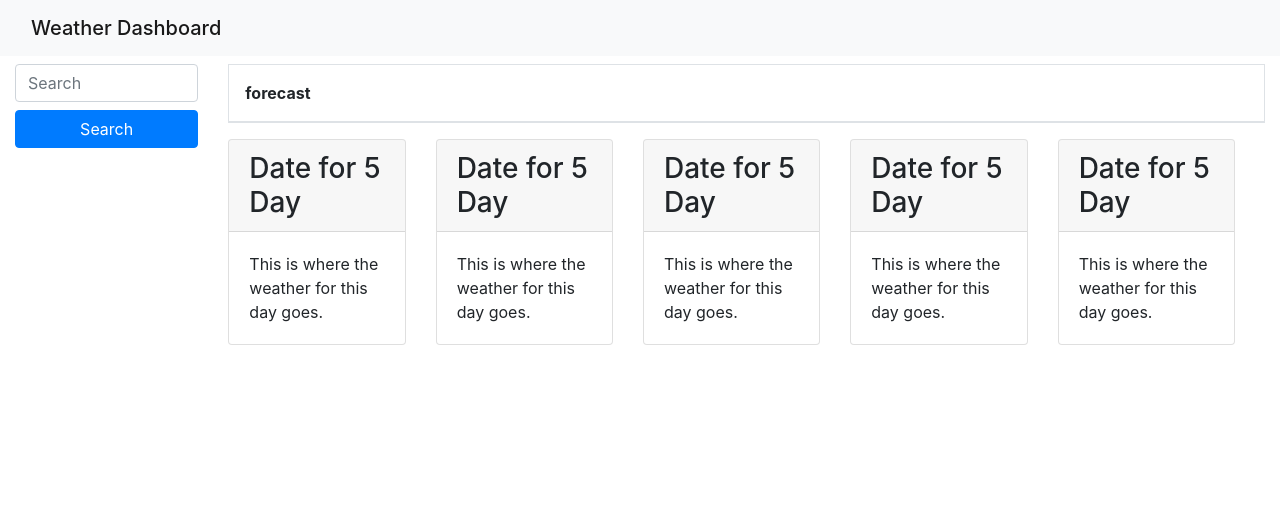
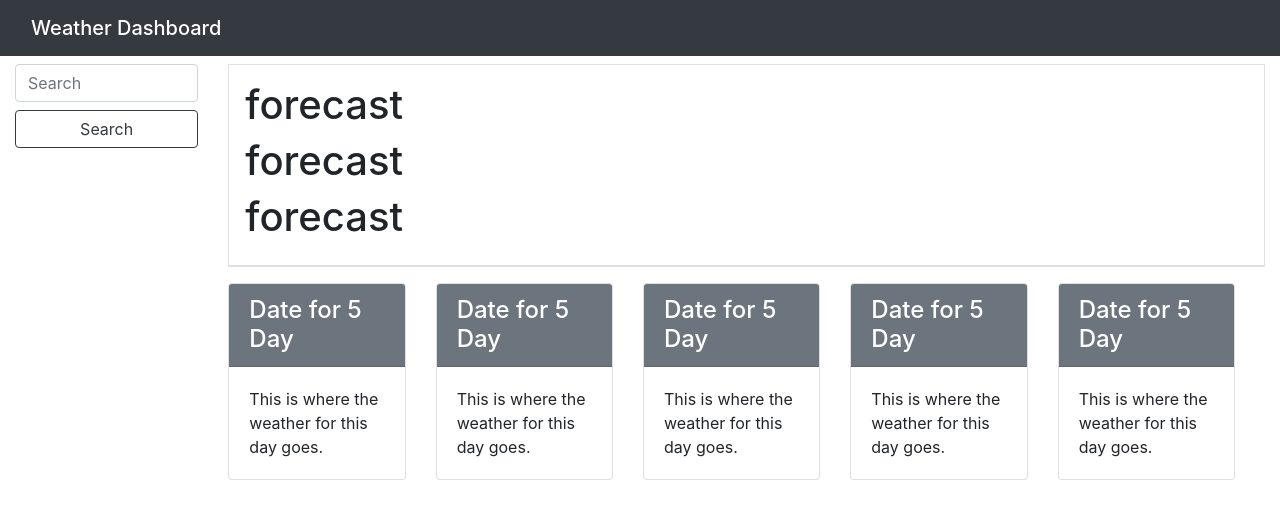
Before and after one commit to johnatticus/Weather-Dashboard, a plain HTML site: page index.html in a window 1280 px wide. Drawn offline with nearby package versions, Linux system fonts and the light colour scheme.

Commit message:
html styling

```diff
--- a/assets/css/style.css
+++ b/assets/css/style.css
@@ -1,5 +1,5 @@
 :root {
-    --deepblue: #00076b;
+    --deepblue: #8991ff;
 }
 
 /* .custom-card-deck {
@@ -11,3 +11,7 @@
     background-color: var(--deepblue);
 
 }
+
+/* .custom-card {
+    background-color: var(--deepblue);
+} */
--- a/index.html
+++ b/index.html
@@ -12,9 +12,9 @@
 </head>
 <body>
 
-  <nav class="navbar navbar-light bg-light mb-2">
+  <nav class="navbar navbar-dark bg-dark text-white mb-2">
     <div class="container-fluid ">
-      <span class="navbar-brand mb-0 h1">Weather Dashboard</span>
+      <span class="navbar-brand mb-0 h2">Weather Dashboard</span>
     </div>
   </nav>
   <!-- bootstrap container set to fluid so it changes with screen size -->
@@ -24,7 +24,7 @@
       <!-- search column w new buttons for cities searched below -->
       <section class="col-12 col-lg-2 col-md-12">
         <input class="form-control me-2" type="search" placeholder="Search" aria-label="Search">
-        <button type="button" class="btn btn-block btn-primary mt-2 mb-2" type="submit">Search</button>
+        <button type="button" class="btn btn-block btn-outline-dark mt-2 mb-2" type="submit">Search</button>
       </section>
       <!-- column that will have rows within -->
       <section class="col-12 col-md-12 col-lg-10">
@@ -34,7 +34,7 @@
             <table class="table table-bordered custom-table">
               <thead>
                 <tr>
-                  <th scope="col" class="p-3">forecast</th>
+                  <th scope="col" class="p-3"><h1>forecast</h1><h1>forecast</h1><h1>forecast</h1></th>
                 </tr>
               </thead>
               <tbody id="project-display"></tbody>
@@ -42,11 +42,11 @@
           </div>
         </div>
 
-        <!-- row that contains the cards for 5 day forcast -->
+        <!-- row that contains the cards-deck and cards for 5 day forcast -->
         <div class="row">
-          <div class="card-deck col-12 custom-card-deck">
+          <div class="card-deck col-12 col-lg-12 custom-card-deck">
             <div class="card">
-              <h3 class="card-header">Date for 5 Day</h3>
+              <h4 class="card-header bg-secondary text-white">Date for 5 Day</h4>
               <div class="card-body">
                 <div class="card-text">
                   This is where the weather for this day goes.
@@ -55,7 +55,7 @@
             </div>
 
         <div class="card">
-          <h3 class="card-header">Date for 5 Day</h3>
+          <h4 class="card-header bg-secondary text-white">Date for 5 Day</h4>
           <div class="card-body">
             <div class="card-text">
               This is where the weather for this day goes.
@@ -64,7 +64,7 @@
         </div>
 
         <div class="card">
-          <h3 class="card-header">Date for 5 Day</h3>
+          <h4 class="card-header bg-secondary text-white">Date for 5 Day</h4>
           <div class="card-body">
             <div class="card-text">
               This is where the weather for this day goes.
@@ -73,7 +73,7 @@
         </div>
 
         <div class="card">
-          <h3 class="card-header">Date for 5 Day</h3>
+          <h4 class="card-header bg-secondary text-white">Date for 5 Day</h4>
           <div class="card-body">
             <div class="card-text">
               This is where the weather for this day goes.
@@ -82,7 +82,7 @@
         </div>
 
         <div class="card">
-          <h3 class="card-header">Date for 5 Day</h3>
+          <h4 class="card-header bg-secondary text-white">Date for 5 Day</h4>
           <div class="card-body">
             <div class="card-text">
               This is where the weather for this day goes.
```
